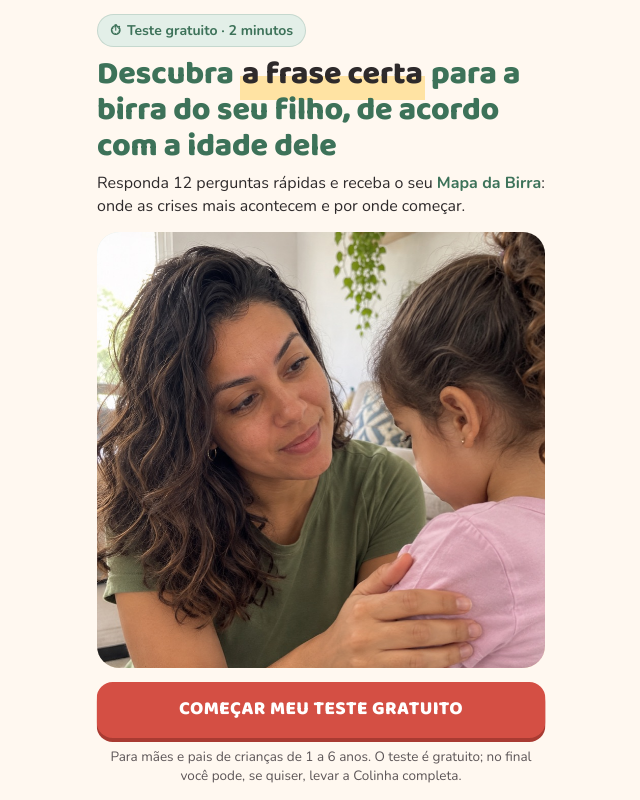
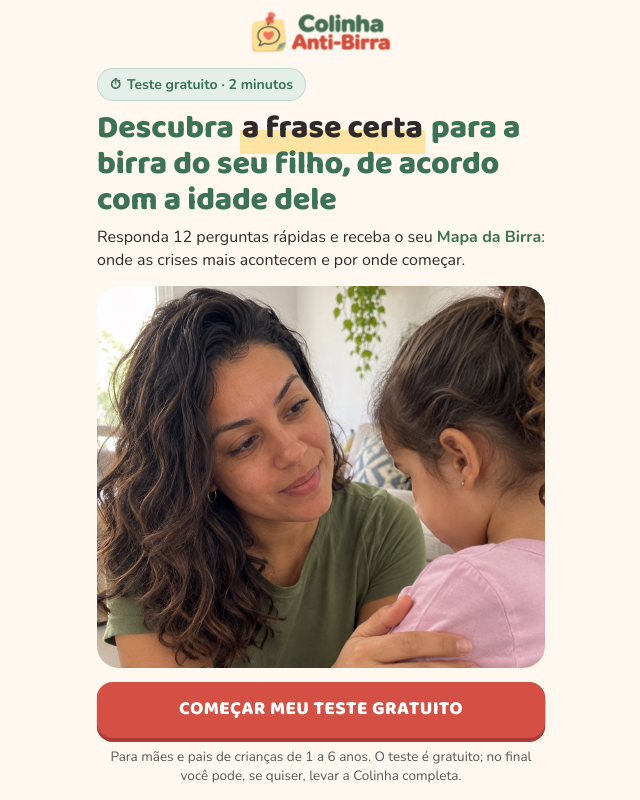
Before and after one commit to victor121h/colinha-anti-birra, a plain HTML site: page index.html in a window 1280 px wide. Shown: the top 800 px of the page, without its empty margins (319-959 px from the left). Drawn offline with nearby package versions, Linux system fonts and the light colour scheme.

Commit message:
Logo do produto no topo do quiz (capa, perguntas, carregamento e resultado)
- Logo horizontal (img/logo-h.png) no topo de todas as telas do index
- As telas descontam a altura da logo: a capa continua cabendo em 390x844
- Logo, logo horizontal e ícone com paleta de 256 cores (de 25-200 KB para 5-27 KB)

Co-Authored-By: Claude Opus 5.5 <noreply@anthropic.com>

```diff
--- a/css/estilo.css
+++ b/css/estilo.css
@@ -653,3 +653,8 @@ cakto-upsell-reject::part(button) {
 /* Imagem carregada: some o fundo e o nome do arquivo do placeholder (igual ao Prato Ponte; o onerror remove o <img> e o placeholder volta) */
 .midia--contain:has(> img) { background: none; }
 .midia:has(> img)::after { content: none; }
+
+/* Logo no topo do quiz (capa, perguntas, carregamento e resultado). As telas descontam a altura dela para a capa continuar cabendo em 390×844 */
+.topo-marca { display: flex; justify-content: center; padding: 12px 0 2px; position: relative; z-index: 1; }
+.topo-marca img { display: block; height: 40px; width: auto; }
+.topo-marca ~ .capa, .topo-marca ~ .quiz, .topo-marca ~ .carregando { min-height: calc(100vh - 54px); min-height: calc(100svh - 54px); }
--- a/index.html
+++ b/index.html
@@ -40,6 +40,8 @@
 </head>
 <body>
   <main class="pagina">
+    <!-- Logo do produto no topo de todas as telas do quiz -->
+    <header class="topo-marca"><img src="img/logo-h.png" alt="Colinha Anti-Birra" width="332" height="96" decoding="async" fetchpriority="high"></header>
 
     <!-- ===================== ETAPA 1 · CAPA ===================== -->
     <section id="tela-capa" class="capa" aria-labelledby="capa-titulo">
```
Also changed, not shown: img/icone.png, img/logo-h.png (added), img/logo.png.
